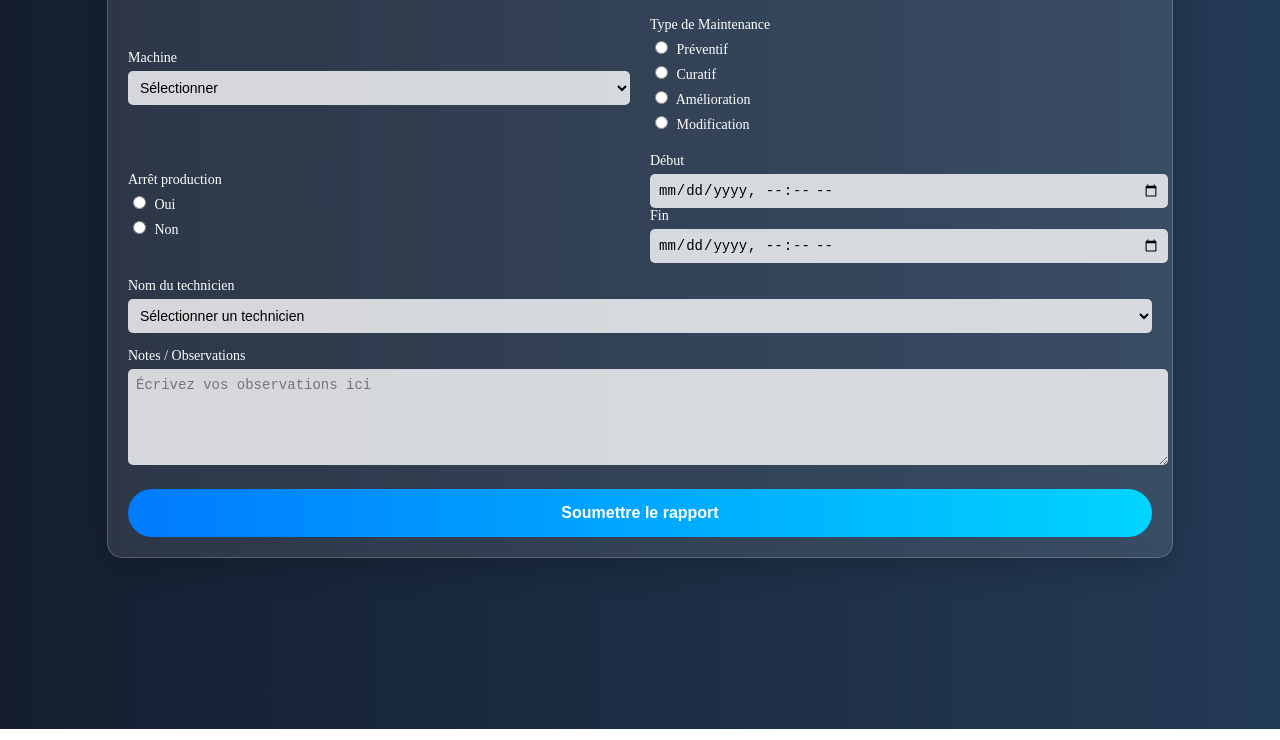
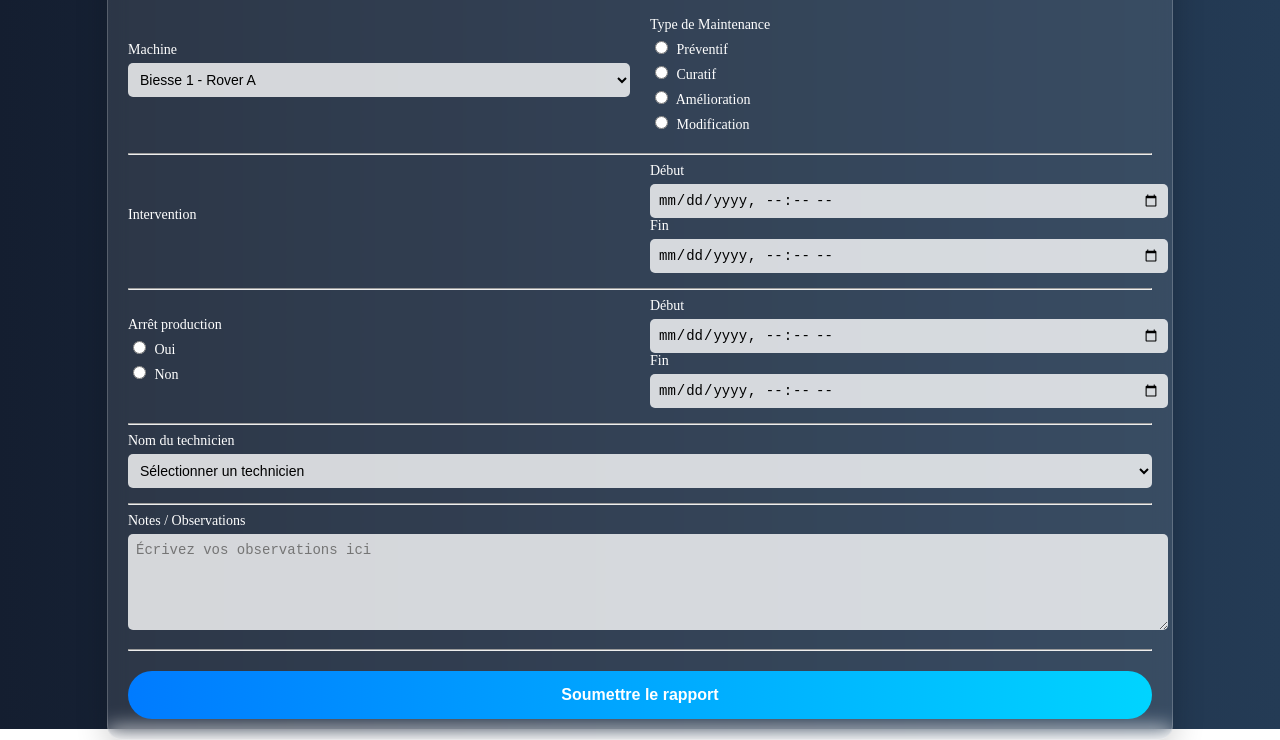
Before and after one commit to guillaumeMischler/repo, a website: page public/index.html in a window 1280 px wide. Shown: the part 71-811 px from the top of the page. Drawn offline with Linux system fonts and the light colour scheme.

Commit message:
Update index.html

```diff
--- a/public/index.html
+++ b/public/index.html
@@ -13,10 +13,9 @@
             <form id="maintenanceForm">
                 <!-- Première ligne : Machine et Types de Maintenance -->
                 <div class="form-group inline-group">
-                    <div>
+<div class="form-group">
     <label for="machine">Machine</label>
     <select id="machine" name="machine" required>
-                            <option value="" disabled selected>Sélectionner</option>
         <option value="Biesse 1 - Rover A">Biesse 1 - Rover A</option>
         <option value="Biesse 1 - Stream A">Biesse 1 - Stream A</option>
         <option value="Biesse 2 - Rover A">Biesse 2 - Rover A</option>
@@ -30,7 +29,6 @@
         <option value="Carousel EASTMAN 1">Carousel EASTMAN 1</option>
         <option value="CN EASTMAN 2">CN EASTMAN 2</option>
         <option value="Carousel EASTMAN 2">Carousel EASTMAN 2</option>
-                            <option value="Biesse 6 - Rover B">Carrousel EASTMAN 2</option>
         <option value="Aspiration Schuko 1">Aspiration Schuko 1</option>
         <option value="Aspiration Schuko 2">Aspiration Schuko 2</option>
         <option value="Compresseur Atlas 1">Compresseur Atlas 1</option>
@@ -38,6 +36,8 @@
         <option value="Assecheur Atlas">Assecheur Atlas</option>
     </select>
 </div>
+
+
                     <div class="radio-group">
                         <label>Type de Maintenance</label>
                         <label><input type="radio" name="maintenance" value="preventif" required> Préventif</label>
@@ -47,7 +47,26 @@
                     </div>
                 </div>
 
-                <!-- Deuxième ligne : Arrêt production et Début/Fin -->
+                <!-- Ligne de séparation -->
+                <hr>
+
+                <!-- Deuxième ligne : Intervention, Début et Fin -->
+                <div class="form-group inline-group">
+                    <div>
+                        <label for="intervention">Intervention</label>
+                    </div>
+                    <div>
+                        <label for="start">Début</label>
+                        <input type="datetime-local" id="start" name="start" class="small-input" required>
+                        <label for="end">Fin</label>
+                        <input type="datetime-local" id="end" name="end" class="small-input" required>
+                    </div>
+                </div>
+
+                <!-- Ligne de séparation -->
+                <hr>
+
+                <!-- Troisième ligne : Arrêt production et Début/Fin -->
                 <div class="form-group inline-group">
                     <div>
                         <label>Arrêt production</label>
@@ -57,14 +76,17 @@
                         </div>
                     </div>
                     <div>
-                        <label for="start">Début</label>
-                        <input type="datetime-local" id="start" name="start" class="small-input" required>
-                        <label for="end">Fin</label>
-                        <input type="datetime-local" id="end" name="end" class="small-input" required>
+                        <label for="startProduction">Début</label>
+                        <input type="datetime-local" id="startProduction" name="startProduction" class="small-input" required>
+                        <label for="endProduction">Fin</label>
+                        <input type="datetime-local" id="endProduction" name="endProduction" class="small-input" required>
                     </div>
                 </div>
 
-                <!-- Troisième ligne : Nom du technicien -->
+                <!-- Ligne de séparation -->
+                <hr>
+
+                <!-- Quatrième ligne : Nom du technicien -->
                 <div class="form-group">
                     <label for="technician">Nom du technicien</label>
                     <select id="technician" name="technician" required>
@@ -74,11 +96,17 @@
                     </select>
                 </div>
 
-                <!-- Champ note -->
+                <!-- Ligne de séparation -->
+                <hr>
+
+                <!-- Cinquième ligne : Champ note -->
                 <div class="form-group">
                     <label for="notes">Notes / Observations</label>
                     <textarea id="notes" name="notes" placeholder="Écrivez vos observations ici" required></textarea>
                 </div>
+
+                <!-- Ligne de séparation -->
+                <hr>
 
                 <!-- Bouton de soumission -->
                 <button type="submit" class="submit-btn">
```
Lines whose indentation alone changed are shown as unchanged.
